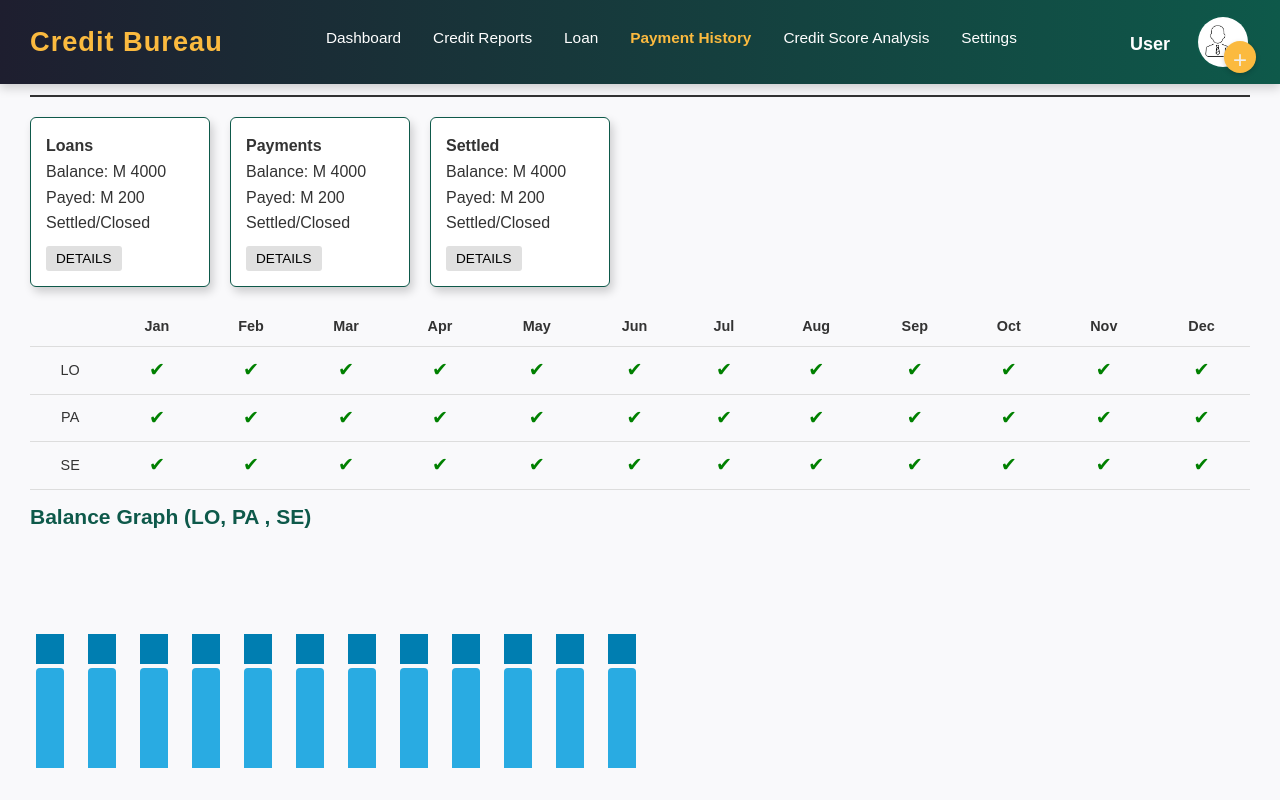
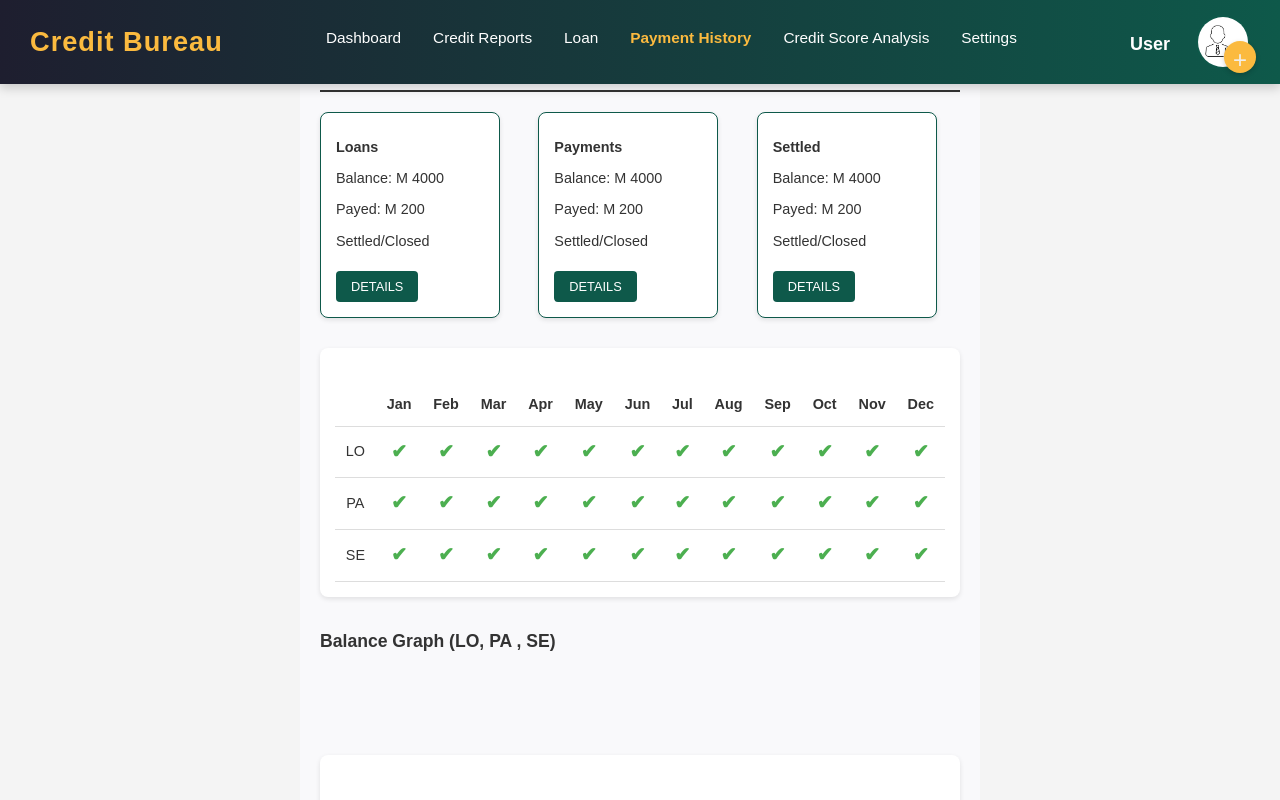
Before and after one commit to Mamosa394/frontend-credit, a React (Vite) app in the folder Credit-Bureau/: page /payment-history in a window 1280 px wide. Built offline with nearby package versions, Linux system fonts and the light colour scheme.

Commit message:
payment-history

```diff
--- a/Credit-Bureau/src/styles/payment_history.css
+++ b/Credit-Bureau/src/styles/payment_history.css
@@ -251,3 +251,205 @@ body, html {
     justify-content: space-between;
   }
 }
+
+/* payment_history.css */
+
+/* Base Styles */
+.credit-reports-wrapper {
+  font-family: Arial, sans-serif;
+  width: 100%;
+  min-height: 100vh;
+  background-color: #f5f5f5;
+}
+
+.report-main {
+  padding: 20px;
+  max-width: 1200px;
+  margin: 0 auto;
+}
+
+.report-header h2 {
+  color: #333;
+  margin-bottom: 20px;
+  font-size: 1.5rem;
+}
+
+/* Agency Cards */
+.agency-info {
+  display: grid;
+  grid-template-columns: repeat(auto-fit, minmax(200px, 1fr));
+  gap: 15px;
+  margin-bottom: 30px;
+}
+
+.agency-card {
+  background: white;
+  border-radius: 8px;
+  padding: 15px;
+  box-shadow: 0 2px 5px rgba(0,0,0,0.1);
+}
+
+.agency-card p {
+  margin: 8px 0;
+  font-size: 0.9rem;
+}
+
+.details-btn {
+  background-color: #0e594a;
+  color: white;
+  border: none;
+  padding: 8px 15px;
+  border-radius: 4px;
+  cursor: pointer;
+  font-size: 0.8rem;
+  margin-top: 10px;
+}
+
+.details-btn:hover {
+  background-color: #08402f;
+}
+
+/* Status Months Table */
+.status-months {
+  overflow-x: auto;
+  margin-bottom: 30px;
+  background: white;
+  border-radius: 8px;
+  padding: 15px;
+  box-shadow: 0 2px 5px rgba(0,0,0,0.1);
+}
+
+.status-months table {
+  width: 100%;
+  border-collapse: collapse;
+}
+
+.status-months th,
+.status-months td {
+  padding: 10px;
+  text-align: center;
+  border-bottom: 1px solid #ddd;
+}
+
+.status-months th {
+  font-weight: bold;
+  color: #333;
+}
+
+.status-ok {
+  color: #4CAF50;
+  font-weight: bold;
+}
+
+.Balance-graph-text {
+  margin: 20px 0 10px;
+  color: #333;
+  font-size: 1.1rem;
+}
+
+/* Bar Graph */
+.balance-graph {
+  background: white;
+  border-radius: 8px;
+  padding: 20px;
+  box-shadow: 0 2px 5px rgba(0,0,0,0.1);
+  overflow-x: auto;
+}
+
+.bar-graph {
+  display: flex;
+  height: 200px;
+  align-items: flex-end;
+  gap: 8px;
+  min-width: 600px; /* Minimum width for graph */
+}
+
+.bar-month {
+  display: flex;
+  flex-direction: column;
+  justify-content: flex-end;
+  flex: 1;
+  gap: 2px;
+}
+
+.bar {
+  width: 100%;
+  border-radius: 3px 3px 0 0;
+  transition: height 0.3s ease;
+}
+
+.bar.eq {
+  background-color: #4CAF50; /* Green for Loans */
+  height: 70%;
+}
+
+.bar.ex {
+  background-color: #2196F3; /* Blue for Payments */
+  height: 50%;
+}
+
+.bar.tu {
+  background-color: #FFC107; /* Yellow for Settled */
+  height: 30%;
+}
+
+/* Responsive Adjustments */
+@media (max-width: 768px) {
+  .report-main {
+    padding: 15px;
+  }
+
+  .agency-info {
+    grid-template-columns: repeat(auto-fit, minmax(150px, 1fr));
+  }
+
+  .status-months {
+    padding: 10px;
+  }
+
+  .status-months th,
+  .status-months td {
+    padding: 8px 5px;
+    font-size: 0.8rem;
+  }
+
+  .bar-graph {
+    height: 150px;
+  }
+}
+
+@media (max-width: 480px) {
+  .report-header h2 {
+    font-size: 1.3rem;
+  }
+
+  .agency-info {
+    grid-template-columns: 1fr;
+  }
+
+  .Balance-graph-text {
+    font-size: 1rem;
+  }
+
+  .bar-graph {
+    height: 120px;
+    gap: 5px;
+  }
+
+  .bar {
+    border-radius: 2px 2px 0 0;
+  }
+}
+
+/* For very small screens */
+@media (max-width: 360px) {
+  .status-months th,
+  .status-months td {
+    padding: 5px 3px;
+    font-size: 0.7rem;
+  }
+
+  .bar-graph {
+    height: 100px;
+  }
+}
```
